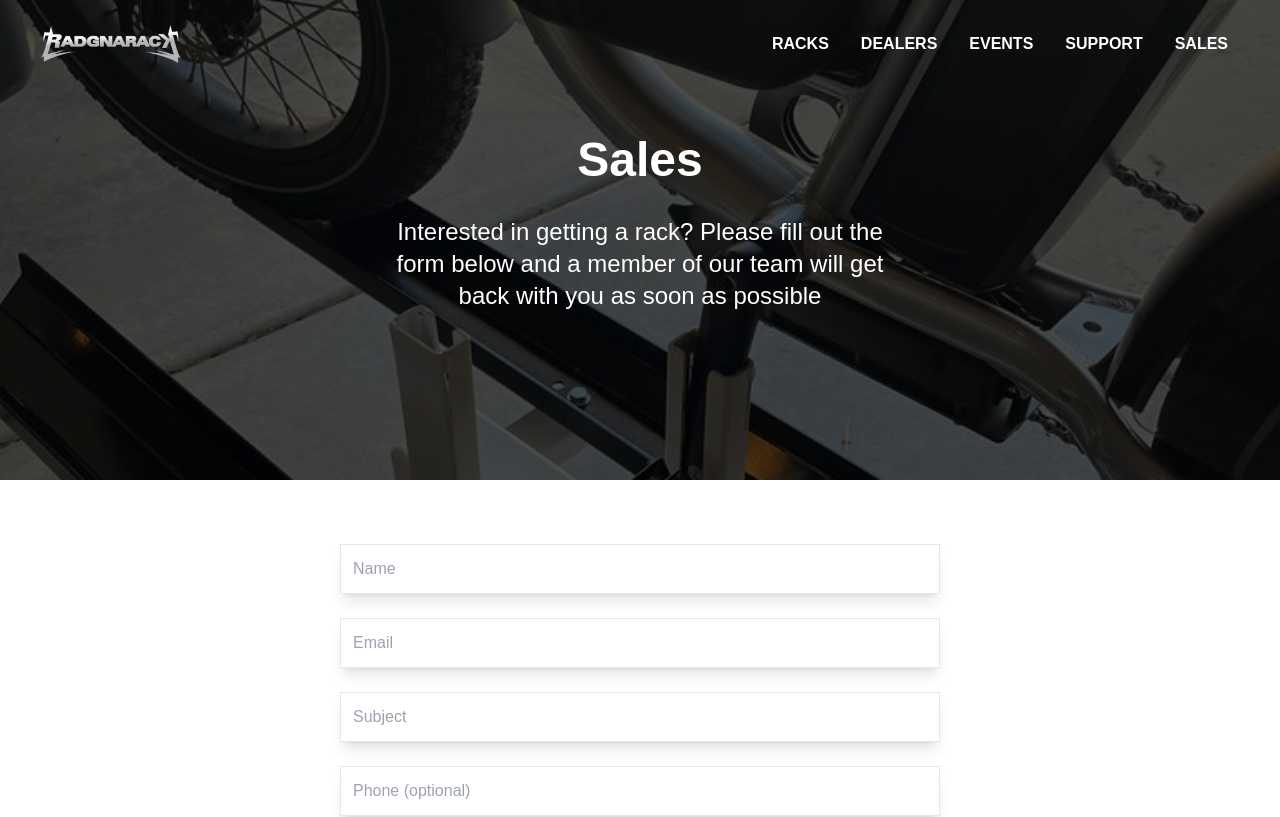
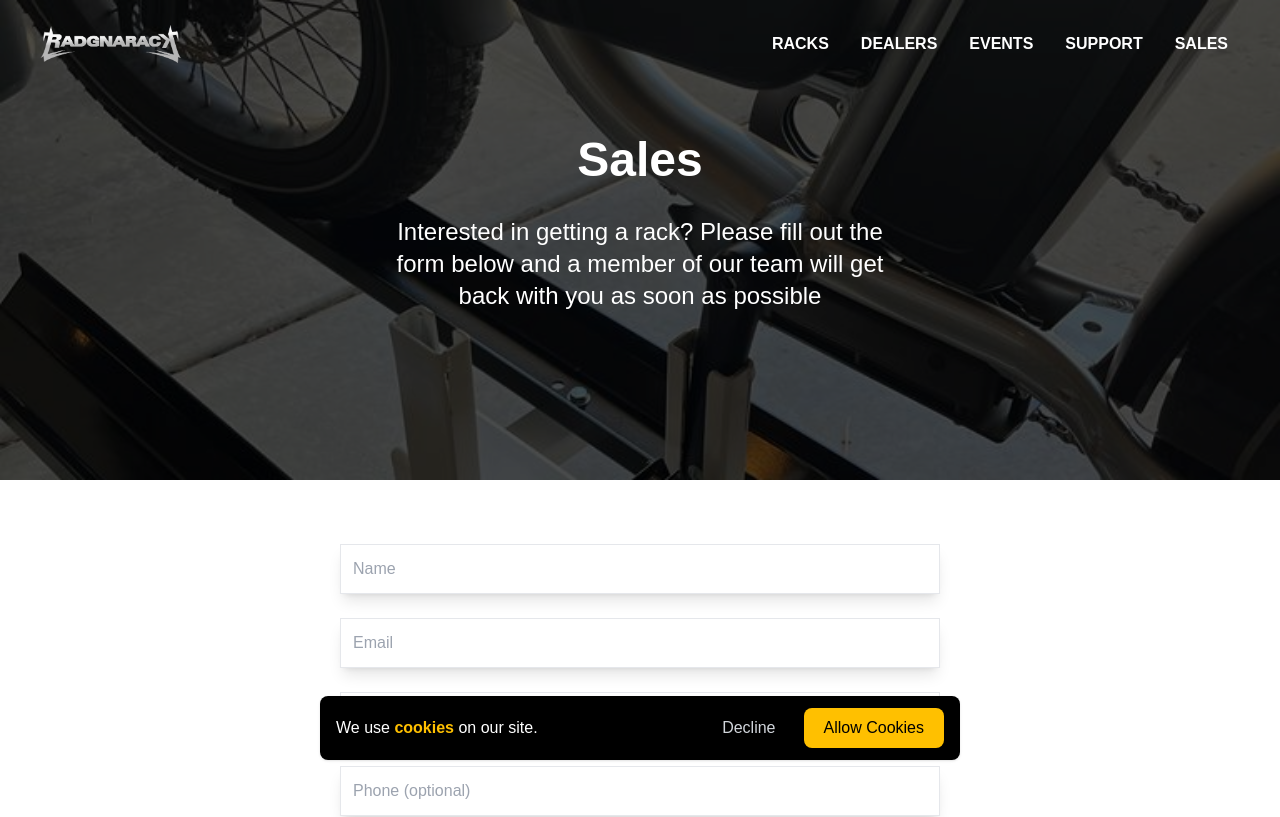
Before and after one commit to ErikRobles/radgnarack, a Next.js app: page /sales in a window 1280 px wide. Shown: the top 817 px of the page. Built offline with nearby package versions, Linux system fonts and the light colour scheme.

Commit message:
added Google Analytics and Cookie Banner

```diff
--- /dev/null
+++ b/app/components/CookieBanner.jsx
@@ -0,0 +1,54 @@
+"use client";
+import Link from "next/link";
+import { getLocalStorage, setLocalStorage } from "@/lib/storageHelper";
+import { useState, useEffect } from "react";
+
+export default function CookieBanner() {
+  const [cookieConsent, setCookieConsent] = useState(false);
+
+  useEffect(() => {
+    const storedCookieConsent = getLocalStorage("cookie_consent", null);
+
+    setCookieConsent(storedCookieConsent);
+  }, [setCookieConsent]);
+
+  useEffect(() => {
+    const newValue = cookieConsent ? "granted" : "denied";
+
+    window.gtag("consent", "update", {
+      analytics_storage: newValue,
+    });
+
+    setLocalStorage("cookie_consent", cookieConsent);
+    //For Testing
+    console.log("Cookie Consent: ", cookieConsent);
+
+  }, [cookieConsent]);
+
+  return (
+    <div
+      className={`my-10 mx-auto max-w-max md:max-w-screen-sm text-white
+                        fixed bottom-0 left-0 right-0
+                        ${cookieConsent != null ? "hidden" : "flex"} px-3 md:px-4 py-3 justify-between items-center flex-col sm:flex-row gap-4
+                         bg-black rounded-lg shadow`}
+    >
+      <div className="text-center">
+        <Link href="/info/cookies">
+          <p>
+            We use <span className="font-bold text-[#ffc000]">cookies</span> on
+            our site.
+          </p>
+        </Link>
+      </div>
+
+      <div className="flex gap-2">
+        <button className="px-5 py-2 text-gray-300 rounded-md border-gray-900" onClick={() => setCookieConsent(false)}>
+          Decline
+        </button>
+        <button className="bg-[#ffc000] px-5 py-2 text-black rounded-lg" onClick={() => setCookieConsent(true)}>
+          Allow Cookies
+        </button>
+      </div>
+    </div>
+  );
+}
--- /dev/null
+++ b/app/components/GoogleAnalytics.jsx
@@ -0,0 +1,44 @@
+"use client";
+import Script from "next/script";
+import { usePathname, useSearchParams } from "next/navigation";
+import { useEffect } from "react";
+import { pageview } from "@/lib/gtagHelper";
+
+export default function GoogleAnalytics({ GA_MEASUREMENT_ID }) {
+  const pathname = usePathname();
+  const searchParams = useSearchParams();
+
+  useEffect(() => {
+    const url = pathname + searchParams.toString();
+
+    pageview(GA_MEASUREMENT_ID, url);
+  }, [pathname, searchParams, GA_MEASUREMENT_ID]);
+
+  return (
+    <>
+      <Script
+        strategy="afterInteractive"
+        src={`https://www.googletagmanager.com/gtag/js?id=${GA_MEASUREMENT_ID}`}
+      />
+      <Script
+        id="google-analytics"
+        strategy="afterInteractive"
+        dangerouslySetInnerHTML={{
+          __html: `
+                window.dataLayer = window.dataLayer || [];
+                function gtag(){dataLayer.push(arguments);}
+                gtag('js', new Date());
+
+                gtag('consent', 'default', {
+                    'analytics_storage': 'denied'
+                });
+
+                gtag('config', '${GA_MEASUREMENT_ID}', {
+                    page_path: window.location.pathname,
+                });
+                `,
+        }}
+      />
+    </>
+  );
+}
--- a/app/layout.js
+++ b/app/layout.js
@@ -2,15 +2,21 @@ import Footer from "./components/Footer";
 import Navbar from "./components/Navbar";
 import { ToastContainer, toast } from "react-toastify";
 import "react-toastify/dist/ReactToastify.css";
+import GoogleAnalytics from './components/GoogleAnalytics';
+
 
 import "./globals.css";
+import CookieBanner from './components/CookieBanner';
+
 
 export default function RootLayout({ children }) {
   return (
     <html lang="en">
+      <GoogleAnalytics GA_MEASUREMENT_ID="G-GP0GQ2E306" />
       <body>
         <Navbar />
         {children}
+        <CookieBanner />
         <ToastContainer />
         <Footer />
       </body>
--- a/app/page.js
+++ b/app/page.js
@@ -4,7 +4,6 @@ import Hero from "./components/Hero";
 // import Slider from "../components/Slider";
 // import { SliderData } from "../components/SliderData";
 import Products from "./components/Products";
-
 
 export default function Home() {
   return (
--- /dev/null
+++ b/lib/gtagHelper.js
@@ -0,0 +1,5 @@
+export const pageview = (GA_MEASUREMENT_ID, url) => {
+    window.gtag("config", GA_MEASUREMENT_ID, {
+        page_path: url,
+    });
+}
--- /dev/null
+++ b/lib/storageHelper.js
@@ -0,0 +1,13 @@
+import "client-only"
+
+export function getLocalStorage(key, defaultValue) {
+  const stickyValue = localStorage.getItem(key)
+
+  return stickyValue !== null && stickyValue !== "undefined"
+    ? JSON.parse(stickyValue)
+    : defaultValue
+}
+
+export function setLocalStorage(key, value) {
+  localStorage.setItem(key, JSON.stringify(value))
+}
--- a/package.json
+++ b/package.json
@@ -12,6 +12,7 @@
     "@hookform/error-message": "^2.0.1",
     "autoprefixer": "10.4.14",
     "axios": "^1.1.2",
+    "client-only": "^0.0.1",
     "eslint": "8.42.0",
     "eslint-config-next": "13.4.5",
     "next": "13.4.5",
@@ -20,6 +21,7 @@
     "postcss": "8.4.24",
     "react": "18.2.0",
     "react-dom": "18.2.0",
+    "react-ga": "^3.3.1",
     "react-hook-form": "^7.44.3",
     "react-icons": "^4.9.0",
     "react-toastify": "^9.0.8",
```
Also changed, not shown: 2 other files (tests, documents, lock files or other folders).
